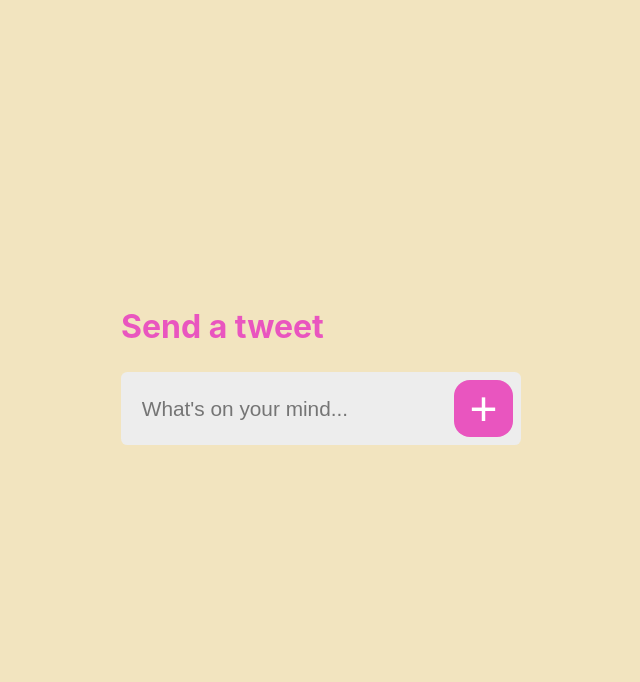
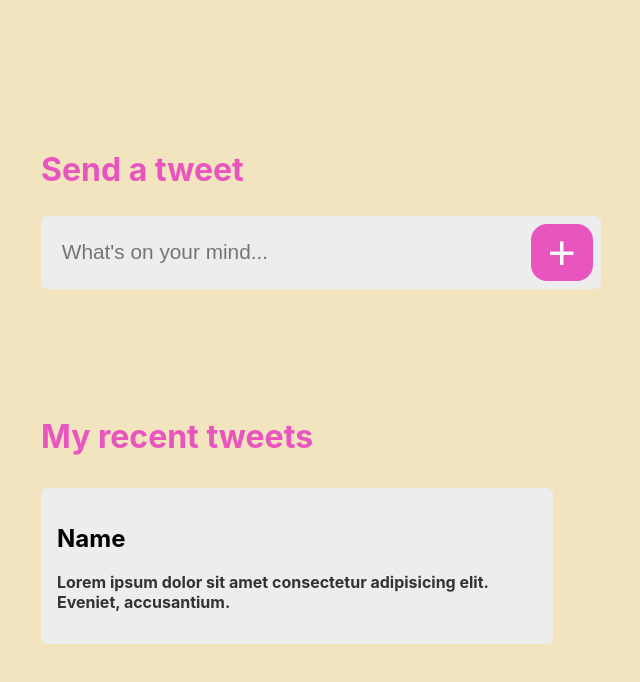
Before and after one commit to HampusJohnOlausson/Lab-2-userBasedContent, a React (Create React App) app in the folder client/: page /tweets in a window 1280 px wide. Shown: the top 682 px of the page, without its empty margins (319-959 px from the left). Built offline with nearby package versions, Linux system fonts and the light colour scheme.

Commit message:
Add component and styling for user tweets.

```diff
--- a/client/src/Main.tsx
+++ b/client/src/Main.tsx
@@ -1,11 +1,10 @@
 import HandleUser from "./HandleUser"
 import HandleRegister from "./HandleRegister"
 import Tweets from "./Tweets"
-import { BrowserRouter as Router, Route } from "react-router-dom"
-import React from "react"
-import UserSelection from "./UserSelection"
-import TweetsForm from "./TweetsForm"
-
+import { BrowserRouter as Router, Route } from "react-router-dom";
+import React from "react";
+import UserSelection from "./UserSelection";
+import TweetWrapper from "./TweetWrapper"
 
 const Main = () => {
     return (
@@ -22,7 +21,7 @@ const Main = () => {
                     <HandleRegister/>
                 </Route>
                 <Route path="/tweets">
-                    <TweetsForm/>
+                    <TweetWrapper/>
                 </Route>
             </div>
         </Router>
--- /dev/null
+++ b/client/src/TweetWrapper.tsx
@@ -0,0 +1,28 @@
+import React from 'react';
+import { CSSProperties } from 'react';
+import TweetsForm from './TweetsForm';
+import UserTweets from './UserTweets';
+
+function TweetWrapper() {
+
+    return (
+        <div style={rootStyle}>
+            <TweetsForm/>
+            <div>
+                <h2 style={titleStyle}>My recent tweets</h2>
+                <UserTweets/>
+            </div>
+        </div>
+    )
+}
+
+const rootStyle: CSSProperties = {
+    width: "35rem",
+}
+
+const titleStyle: CSSProperties = {
+    color: "#E955BF",
+    fontSize: "2rem",
+}
+
+export default TweetWrapper
--- a/client/src/TweetsForm.tsx
+++ b/client/src/TweetsForm.tsx
@@ -42,15 +42,13 @@ function TweetsForm() {
 }
 
 const formStyle: CSSProperties = {
-    width: "25rem",
-    height: "15rem",
-    padding: "1rem"
+    width: "100%",
+    height: "15rem"
 }
 
 const titleStyle: CSSProperties = {
     color: "#E955BF",
     fontSize: "2rem",
-    justifySelf: "flex-start"
 }
 
 const inputsHolder: CSSProperties = {
--- /dev/null
+++ b/client/src/UserTweets.tsx
@@ -0,0 +1,29 @@
+import React from 'react'
+import { CSSProperties } from 'react';
+
+interface Props {}
+
+function UserTweets() {
+    return (
+        <div style={rootStyle}>
+            <h2>Name</h2>
+            <p style={textStyle}>Lorem ipsum dolor sit amet consectetur adipisicing elit. Eveniet, accusantium.</p>
+        </div>
+    );
+}
+
+const rootStyle: CSSProperties = {
+    background: "#EDEDED",
+    borderRadius: "0.4rem",
+    width: "30rem",
+    padding: "1rem",
+    margin: "2rem 0rem"
+}
+
+const textStyle: CSSProperties = {
+    fontWeight: "bold",
+    color: "#333"
+}
+
+
+export default UserTweets
```
